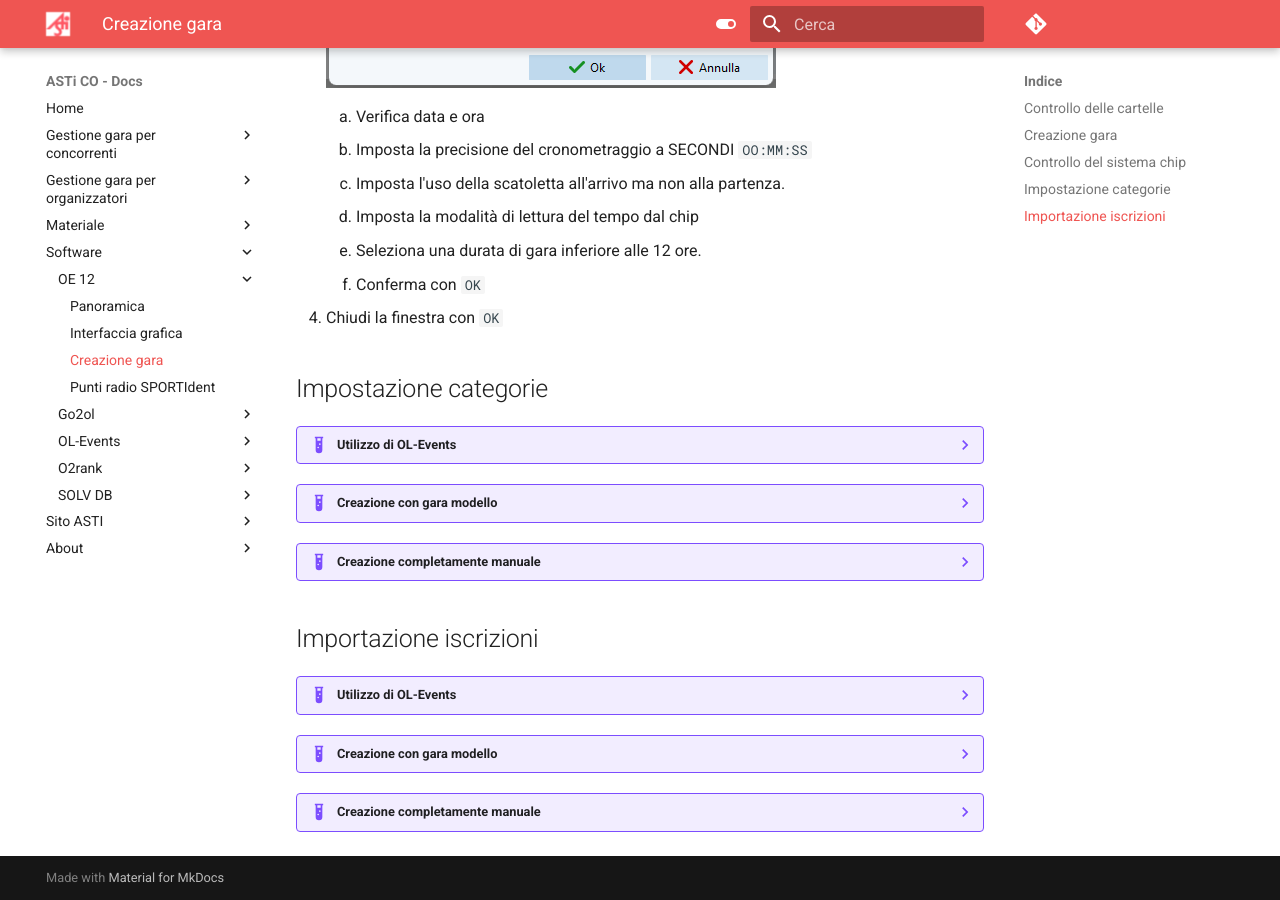
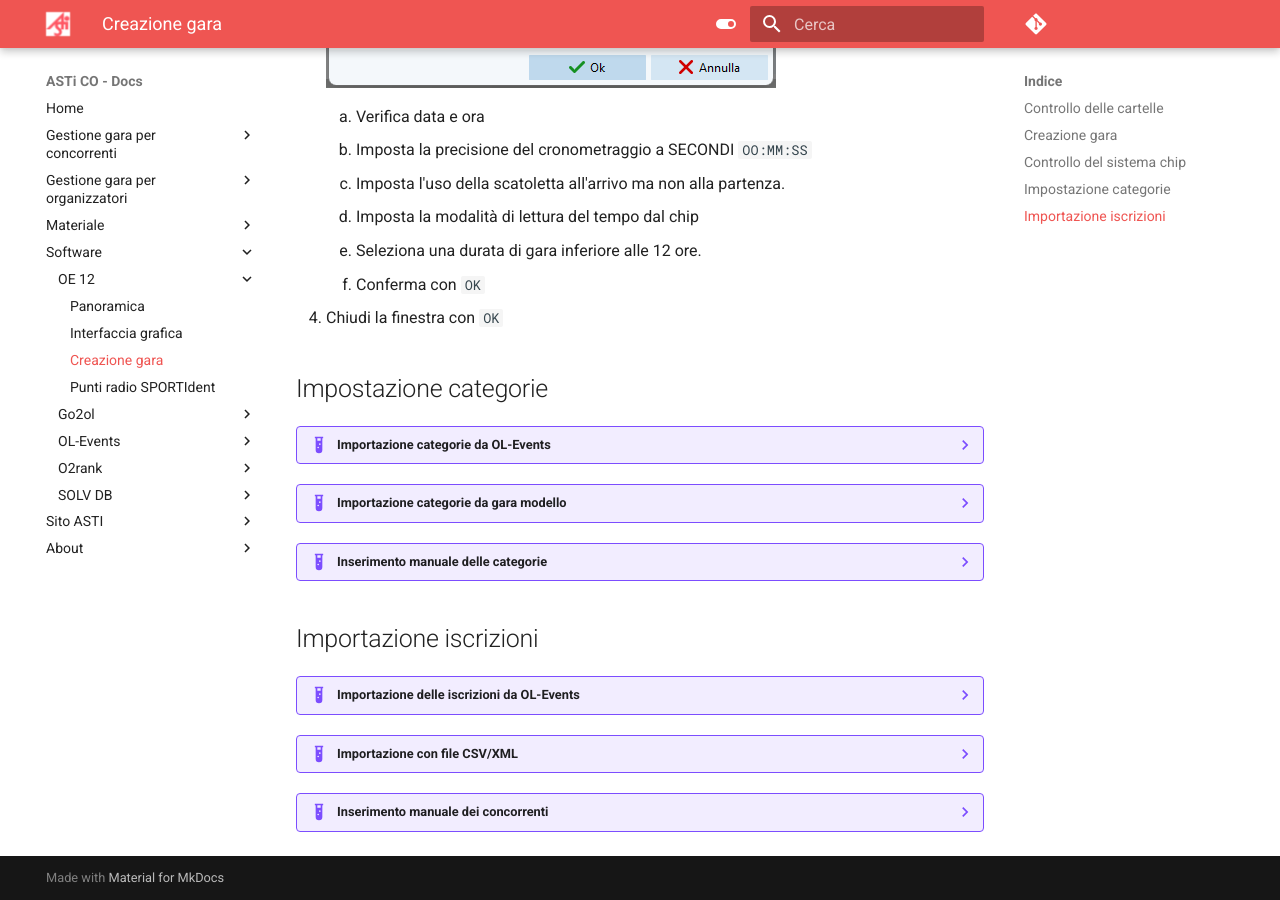
Before and after one commit to asti-co/doc, an MkDocs documentation site: the page built from docs/software/oe12/creazione_gara.md, in a window 1280 px wide and 900 px high, scrolled down 2389 px. Built offline with MkDocs 1.6.1 and Material for MkDocs 9.7.7, drawn with Linux system fonts in a browser that asks for light colours; comment, search, counter and statistics services are not loaded; some of the changed text lies outside the part shown.

Commit message:
modificato titoli delle sezioni

```diff
--- a/docs/software/oe12/creazione_gara.md
+++ b/docs/software/oe12/creazione_gara.md
@@ -22,9 +22,9 @@ Controlla le impostazioni delle cartelle dell'applicazione (non dovrebbero cambi
 
 ## Creazione gara
 
-Segui le istruzioni a dipendenza della tipologia di gara:
+Segui le istruzioni a dipendenza della procedura scelta:
 
-??? Example "Utilizzo di OL-Events"
+??? Example "Creazione per utilizzo di OL-Events"
 
     1. Seleziona `Gara > Nuovo`
     ![Gara > Nuovo](inc/menu_gara_nuovo.png)
@@ -99,7 +99,7 @@ Per evitare continue richieste di verifica da parte del programma, controlla sub
 
 ## Impostazione categorie {#categorie}
 
-??? Example "Utilizzo di OL-Events"
+??? Example "Importazione categorie da OL-Events"
     Le categorie vengono importate da OL-Events.
     **Nota**: è possibile eseguire questo passo più volte.
 
@@ -153,10 +153,10 @@ Per evitare continue richieste di verifica da parte del programma, controlla sub
         ![Categorie](inc/iscrizioni_categorie.png)
 
 
-??? Example "Creazione con gara modello"
+??? Example "Importazione categorie da gara modello"
     Creando la gara dalla gara modello imposta già in automatico le categorie del tipo di gara selezionato (TMO o SprintCup)
 
-??? Example "Creazione completamente manuale"
+??? Example "Inserimento manuale delle categorie"
     Inserendo le categorie manualmente, assicurati di mantenere i nomi e le ID come definite dal SOLV e le tasse d'iscrizione come definite nel [RECO](https://www.asti-ticino.ch/co/index.php?folder=ctco&main=reco).
 
         1. Nella finestra principale di OE12, nel menu `Iscrizioni` seleziona `Modifica > Iscrizioni`
@@ -171,7 +171,7 @@ Per evitare continue richieste di verifica da parte del programma, controlla sub
 
 ## Importazione iscrizioni
 
-??? Example "Utilizzo di OL-Events"
+??? Example "Importazione delle iscrizioni da OL-Events"
     Le iscrizioni vengono importate da OL-Events.
     **Nota**: è possibile eseguire questi passi più volte già prima della chiusura delle iscrizioni.
 
@@ -195,8 +195,8 @@ Per evitare continue richieste di verifica da parte del programma, controlla sub
     ![Iscrizioni](inc/iscrizioni.png)
 
 
-??? Example "Creazione con gara modello"
+??? Example "Importazione con file CSV/XML"
     da fare
 
-??? Example "Creazione completamente manuale"
+??? Example "Inserimento manuale dei concorrenti"
     da fare
```
